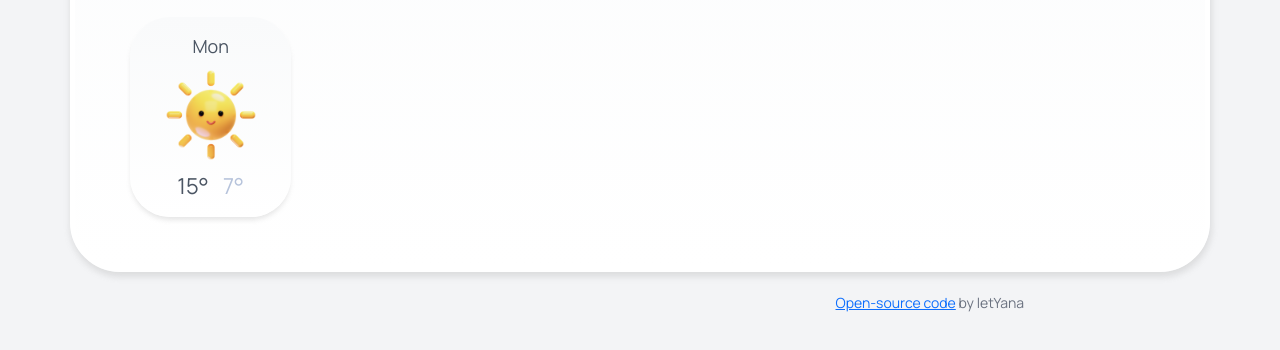
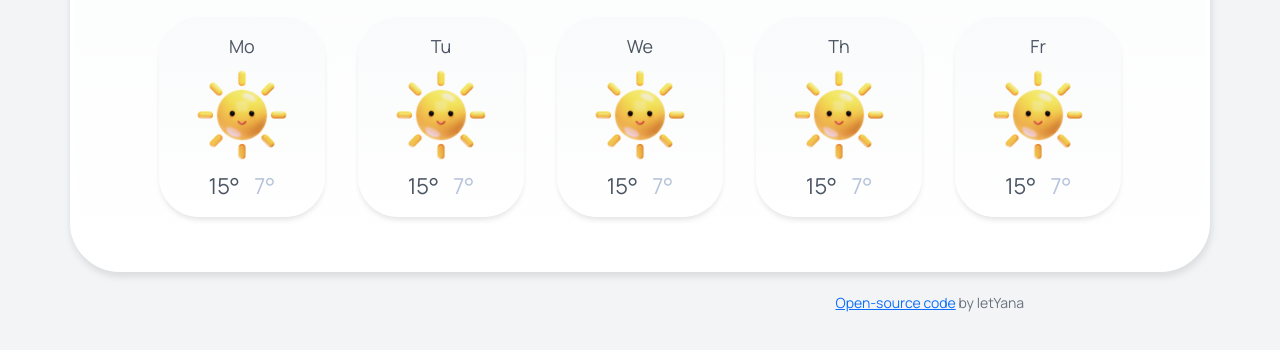
Before and after one commit to LetYana/WeatherApp_SheCodes, a plain HTML site: page index.html in a window 1280 px wide. Shown: the part 470-820 px from the top of the page. Drawn offline with nearby package versions, Linux system fonts and the light colour scheme; no server answers.

Commit message:
looping Weather Forecast

```diff
--- a/css/style.css
+++ b/css/style.css
@@ -3,16 +3,18 @@
   font-family: "Manrope", sans-serif;
 }
 
-.container-sm {
+.container {
   font-family: "Manrope", sans-serif;
   background: linear-gradient(#f9fafb, #fff);
-  width: 500px;
-
   margin: 100px auto 0;
   padding-bottom: 50px;
   box-shadow: 1px 4px 6px 1px rgba(140, 141, 142, 0.22);
   border: solid 5px #fff;
   border-radius: 50px;
+}
+
+.weather {
+  max-width: 600px;
 }
 
 .city-choice {
@@ -214,15 +216,20 @@ input:focus {
 
 .weather-forecast {
   margin-top: 20px;
-  margin-left: 5%;
   text-align: center;
   color: #4b5563;
-  width: 85%;
+}
+
+#forecast-column {
+  display: flex;
+  justify-content: space-around;
+  text-align: center;
+  margin: 0 auto;
+  padding: 0 5%;
 }
 
 .col-2 {
   height: 200px;
-
   background: linear-gradient(#f9fafb, #fff);
   box-shadow: 0px 4px 5px -1px rgba(140, 141, 142, 0.22);
   border-radius: 40px;
@@ -238,6 +245,7 @@ input:focus {
 .forecast-image {
   margin: 5px auto;
   width: 100px;
+  text-align: center;
 }
 
 .weather-forecast-temperatures {
--- a/index.html
+++ b/index.html
@@ -22,7 +22,8 @@
     <script src="https://unpkg.com/axios@1.1.2/dist/axios.min.js"></script>
   </head>
   <body class="body">
-    <div class="container-sm">
+    <div class="container">
+      <div class="weater">
         <div class="city-choice">
           <img class="local-icon" src="src/place.png" alt="local_icon" />
           <form id="input-city-choice">
@@ -63,17 +64,7 @@
           </div>
         </div>
 
-      <div class="weather-forecast">
-        <div class="row">
-          <div class="col-2">
-            <div class="weather-forecast-date">Mon</div>
-            <img class="forecast-image" src="src/01d.png" alt="weather-image" />
-            <div class="weather-forecast-temperatures">
-              <span class="weather-forecast-temperatue-max">15° </span>
-              <span class="weather-forecast-temperatue-min">7°</span>
-            </div>
-          </div>
-        </div>
+        <div class="weather-forecast" id="forecast"></div>
       </div>
     </div>
     <div class="git-link">
--- a/js/js.js
+++ b/js/js.js
@@ -43,6 +43,31 @@ if (minutes < 10) {
 actualDate.innerHTML = `${month} ${date}, ${year}`;
 actualTime.innerHTML = `${day} ${hours}:${minutes}`;
 
+// Forecast
+function displayForecast() {
+  let forecastElement = document.querySelector("#forecast");
+  let days = ["Mo", "Tu", "We", "Th", "Fr"];
+
+  let forecastHTML = `<div class="row" id="forecast-column">`;
+  days.forEach(function (day) {
+    forecastHTML =
+      forecastHTML +
+      `<div class="col-2">
+          <div class="weather-forecast-date">${day}</div>
+          <img class="forecast-image" src="src/01d.png" alt="weather-image" />
+          <div class="weather-forecast-temperatures">
+            <span class="weather-forecast-temperatue-max">15° </span>
+            <span class="weather-forecast-temperatue-min">7°</span>
+          </div>
+        </div>
+        `;
+  });
+
+  forecastHTML = forecastHTML + `</div>`;
+  forecastElement.innerHTML = forecastHTML;
+  console.log(forecastHTML);
+}
+
 // City choice
 function displayWeatherConditions(response) {
   console.log(response.data);
@@ -72,7 +97,6 @@ function searchCity(city) {
 }
 
 function handleSubmit(event) {
-  debugger;
   event.preventDefault();
   let city = document.querySelector(".input-city").value;
   searchCity(city);
@@ -95,6 +119,7 @@ function showFahrenheitTemp(event) {
 }
 
 function showCelsiusTemp(event) {
+  debugger;
   event.preventDefault();
   let TempElement = document.querySelector("#main-temp");
   //remove active class from celsiusLink
@@ -111,3 +136,4 @@ let celsiusLink = document.querySelector("#celsius");
 celsiusLink.addEventListener("click", showCelsiusTemp);
 
 searchCity("Amsterdam");
+displayForecast();
```
Lines whose indentation alone changed are shown as unchanged.
